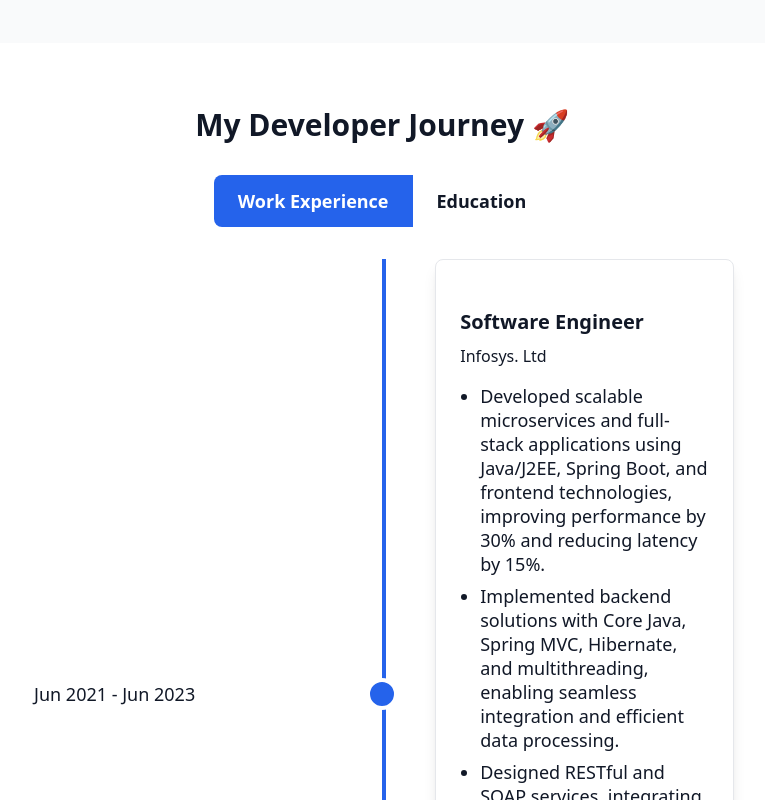
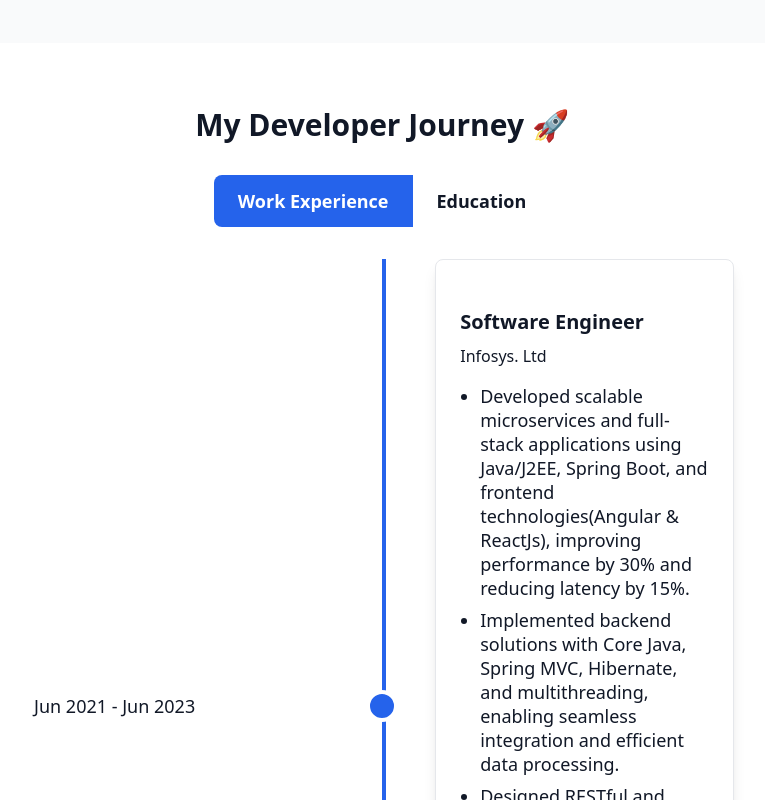
Before and after one commit to ArunErram/ArunErram.github.io, a React (Vite) app: page / in a window 1280 px wide. Shown: the part 514-1314 px from the top of the page, without its empty margins (258-1023 px from the left). Built offline with nearby package versions, Linux system fonts and the light colour scheme.

Commit message:
Updates description of DevJourney

```diff
--- a/src/components/DevJourney.tsx
+++ b/src/components/DevJourney.tsx
@@ -10,7 +10,7 @@ const DevJourney = () => {
       title: "Software Engineer",
       company: "Infosys. Ltd",
       details: [
-        "Developed scalable microservices and full-stack applications using Java/J2EE, Spring Boot, and frontend technologies, improving performance by 30% and reducing latency by 15%.",
+        "Developed scalable microservices and full-stack applications using Java/J2EE, Spring Boot, and frontend technologies(Angular & ReactJs), improving performance by 30% and reducing latency by 15%.",
         "Implemented backend solutions with Core Java, Spring MVC, Hibernate, and multithreading, enabling seamless integration and efficient data processing.",
         "Designed RESTful and SOAP services, integrating with relational and NoSQL databases, ensuring high availability and optimal data management.",
         "Achieved 90% code coverage through JUnit/Mockito testing, improved system performance by 50%, and successfully collaborated in Agile environments.",
```
